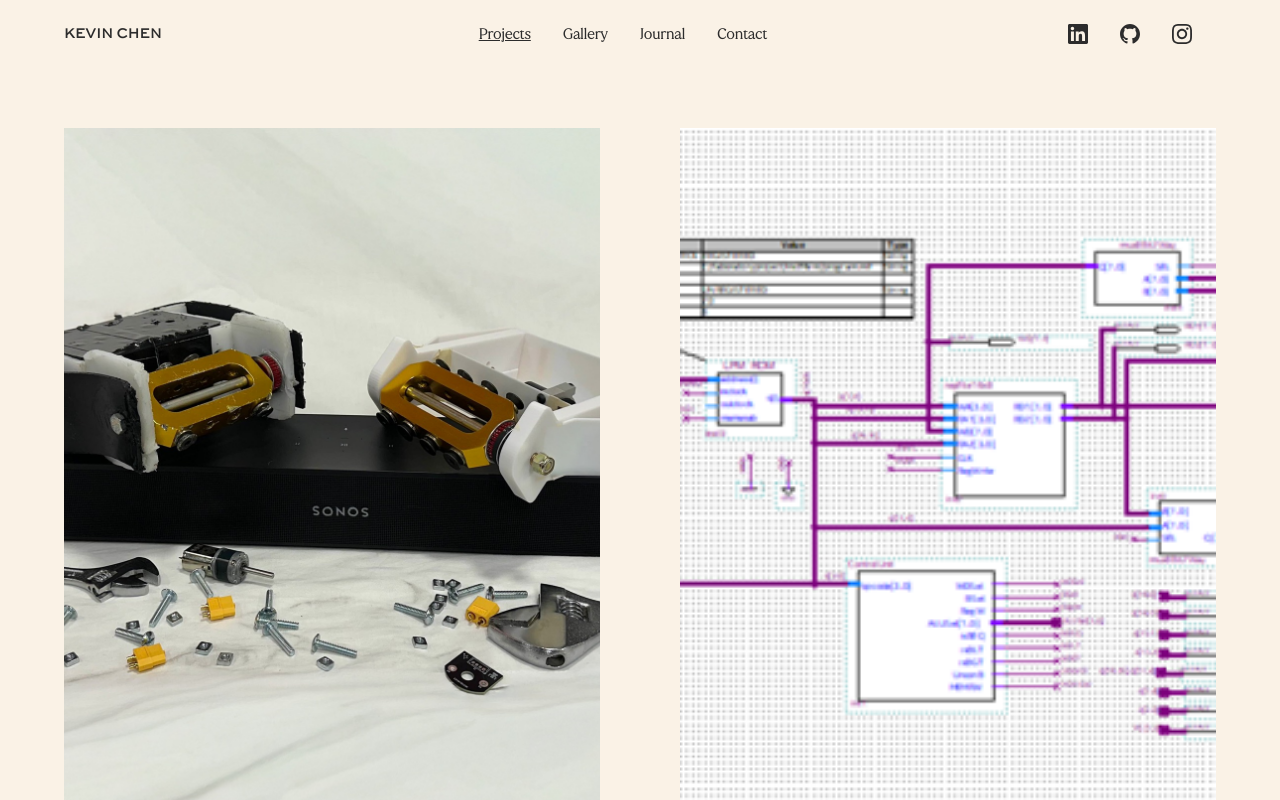
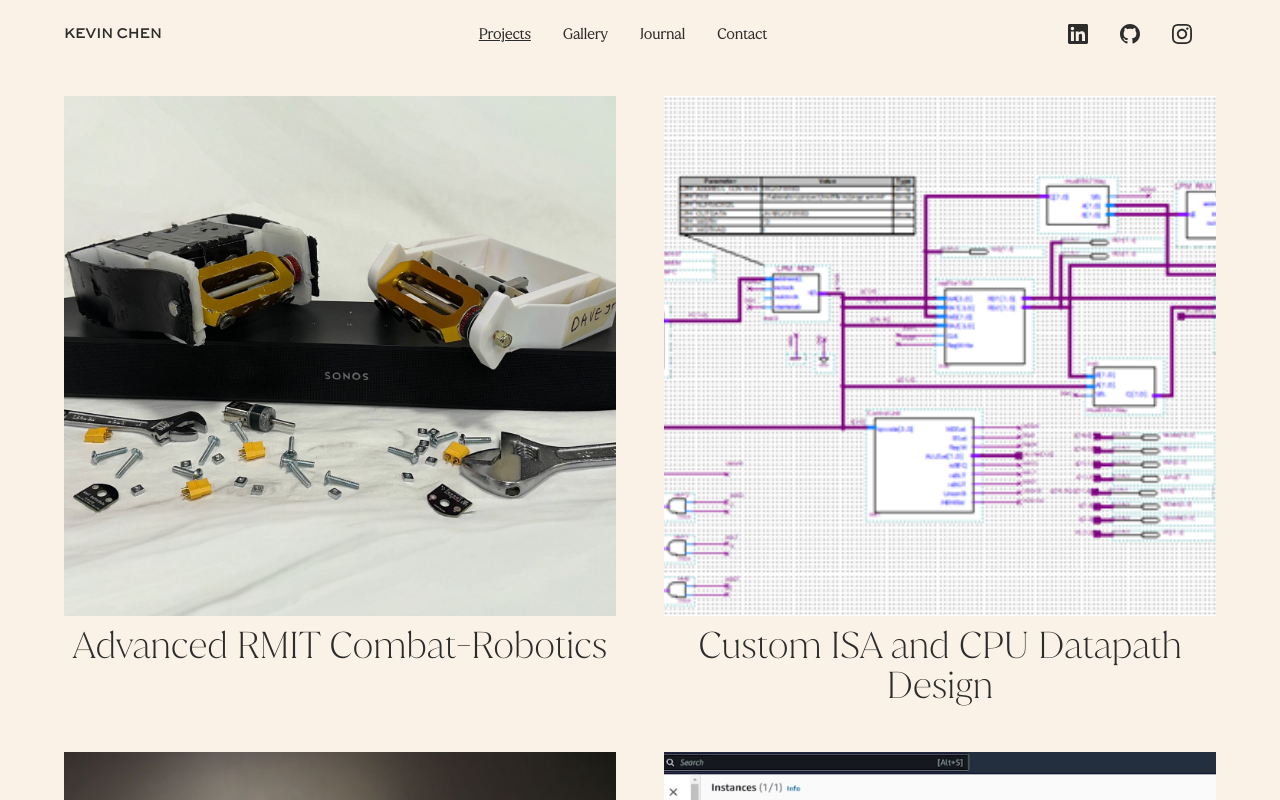
Before and after one commit to KevinChen2211/personal-portfolio, a Next.js app: page /projects in a window 1280 px wide. Shown: the top 800 px of the page. Built offline with nearby package versions, Linux system fonts and the light colour scheme; a web font is replaced by a local one.

Commit message:
edit journal and projects to show full card in the first row

```diff
--- a/app/journal/page.tsx
+++ b/app/journal/page.tsx
@@ -40,11 +40,12 @@ const JournalCard = ({
     >
       <Link href={`/journal/${post.slug}`} className="group">
         {/* Image */}
-        <div className="relative w-full mb-3 overflow-hidden">
+        <div className="relative w-full mb-2 overflow-hidden">
           <div
             className="relative w-full"
             style={{
               aspectRatio: "0.75 / 1",
+              maxHeight: "calc(100vh - 320px)",
             }}
           >
             {imageUrl ? (
@@ -130,13 +131,13 @@ export default function JournalPage() {
 
   return (
     <div
-      className="min-h-screen w-full relative"
+      className="min-h-screen w-full relative overflow-x-hidden"
       style={{ backgroundColor: bgColor }}
     >
       <Navbar />
-      <main className="px-4 sm:px-6 md:px-8 lg:px-12 xl:px-16 py-24 md:py-32">
-        <div className="max-w-[98vw] xl:max-w-[1800px] mx-auto">
-          <div className="grid grid-cols-1 sm:grid-cols-2 xl:grid-cols-2 2xl:grid-cols-3 gap-8 md:gap-12 lg:gap-16 xl:gap-20">
+      <main className="px-4 sm:px-6 md:px-8 lg:px-12 xl:px-16 pt-20 pb-24 md:pt-24 md:pb-32">
+        <div className="w-full mx-auto max-w-full">
+          <div className="grid grid-cols-1 sm:grid-cols-2 xl:grid-cols-2 2xl:grid-cols-3 gap-6 md:gap-8 lg:gap-10 xl:gap-12">
             {blogPosts.map((post, index) => (
               <JournalCard key={post.id} post={post} index={index} />
             ))}
--- a/app/projects/page.tsx
+++ b/app/projects/page.tsx
@@ -31,11 +31,12 @@ const ProjectCard = ({
       }}
     >
       <Link href={`/projects/${project.slug}`} className="group">
-        <div className="relative w-full mb-3 overflow-hidden">
+        <div className="relative w-full mb-2 overflow-hidden">
           <div
             className="relative w-full"
             style={{
               aspectRatio: "0.75 / 1",
+              maxHeight: "calc(100vh - 280px)",
             }}
           >
             {project.image ? (
@@ -81,13 +82,13 @@ export default function ProjectsPage() {
 
   return (
     <div
-      className="min-h-screen w-full relative"
+      className="min-h-screen w-full relative overflow-x-hidden"
       style={{ backgroundColor: bgColor }}
     >
       <Navbar />
-      <main className="px-4 sm:px-6 md:px-8 lg:px-12 xl:px-16 py-24 md:py-32">
-        <div className="max-w-[98vw] xl:max-w-[1800px] mx-auto">
-          <div className="grid grid-cols-1 sm:grid-cols-2 xl:grid-cols-2 2xl:grid-cols-3 gap-8 md:gap-12 lg:gap-16 xl:gap-20">
+      <main className="px-4 sm:px-6 md:px-8 lg:px-12 xl:px-16 pt-20 pb-24 md:pt-24 md:pb-32">
+        <div className="w-full mx-auto max-w-full">
+          <div className="grid grid-cols-1 sm:grid-cols-2 xl:grid-cols-2 2xl:grid-cols-3 gap-6 md:gap-8 lg:gap-10 xl:gap-12">
             {projects.map((project, index) => (
               <ProjectCard key={project.slug} project={project} index={index} />
             ))}
```
